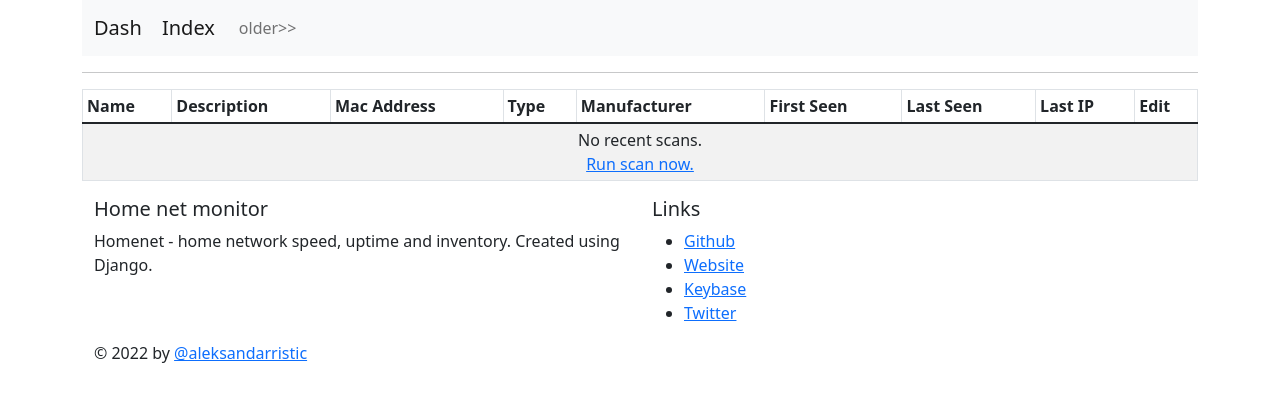
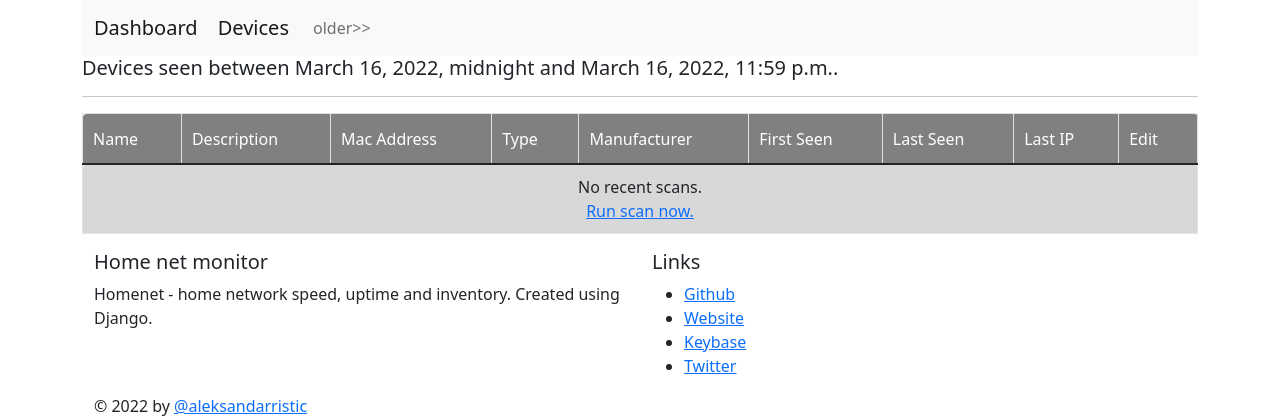
Before and after one commit to aleksandarristic/homenet, a Django app: page /monitor/ in a window 1280 px wide. Shown: the top 420 px of the page. Run offline with Django 3.2, Linux system fonts and the light colour scheme; data that the repository does not hold is empty.

Commit message:
Template changes

```diff
--- a/monitor/templates/monitor/index.html
+++ b/monitor/templates/monitor/index.html
@@ -5,7 +5,7 @@
 {% endblock %}
 
 {% block css %}
-<!--<link rel="stylesheet" href="{% static 'css/sortable.min.css' %}">-->
+<link rel="stylesheet" href="{% static 'css/sortable.min.css' %}">
 {% endblock %}
 
 {% block title %}Home net monitor - Inventory{% endblock %}
@@ -28,7 +28,7 @@ $(function(){
 
 {% block content %}
 {% include 'monitor/partials/scans_nav.html' %}
-
+<h5>Devices seen between {{ start_time }} and {{ end_time }}.</h5>
 <hr/>
 {% with entries=devices %}
 {% include 'monitor/partials/device_table.html' %}
--- a/monitor/templates/monitor/partials/scans_nav.html
+++ b/monitor/templates/monitor/partials/scans_nav.html
@@ -1,8 +1,7 @@
-<!-- {% load custom_tags %} -->
 <nav class="navbar navbar-expand-lg navbar-light bg-light">
   <div class="container-fluid">
-    <a class="navbar-brand" href="{% url 'dashboard:index' %}" title="Back to Dashboard">Dash</a>&nbsp;
-    <a class="navbar-brand" href="{% url 'monitor:index' %}">Index</a>
+    <a class="navbar-brand" href="{% url 'dashboard:index' %}" title="Back to Dashboard">Dashboard</a>&nbsp;
+    <a class="navbar-brand" href="{% url 'monitor:index' %}">Devices</a>
     <button class="navbar-toggler" type="button" data-bs-toggle="collapse" data-bs-target="#navbarNav" aria-controls="navbarNav" aria-expanded="false" aria-label="Toggle navigation">
       <span class="navbar-toggler-icon"></span>
     </button>
@@ -11,7 +10,7 @@
         {% if menu_page == 0 %}
           {% for item in menu_items %}
           <li>
-            <a class="nav-link" aria-current="page" href="{% url 'monitor:device_day' item %}?t={{ selected }}">{{ item|date:"j. n. Y." }}</a>
+            <a class="nav-link" aria-current="page" href="{% url 'monitor:device_day' item %}">{{ item|date:"j. n. Y." }}</a>
           </li>
           {% endfor %}
         {% else %}
--- a/speedtest/templates/speedtest/partials/days_nav.html
+++ b/speedtest/templates/speedtest/partials/days_nav.html
@@ -1,8 +1,8 @@
 {% load custom_tags %}
 <nav class="navbar navbar-expand-lg navbar-light bg-light">
   <div class="container-fluid">
-    <a class="navbar-brand" href="{% url 'dashboard:index' %}" title="Back to Dashboard">Dash</a>&nbsp;
-    <a class="navbar-brand" href="{% url 'speedtest:index' %}">Speedtest Stats</a>
+    <a class="navbar-brand" href="{% url 'dashboard:index' %}" title="Back to Dashboard">Dashboard</a>&nbsp;
+    <a class="navbar-brand" href="{% url 'speedtest:index' %}">Speed</a>
     <button class="navbar-toggler" type="button" data-bs-toggle="collapse" data-bs-target="#navbarNav" aria-controls="navbarNav" aria-expanded="false" aria-label="Toggle navigation">
       <span class="navbar-toggler-icon"></span>
     </button>
```
